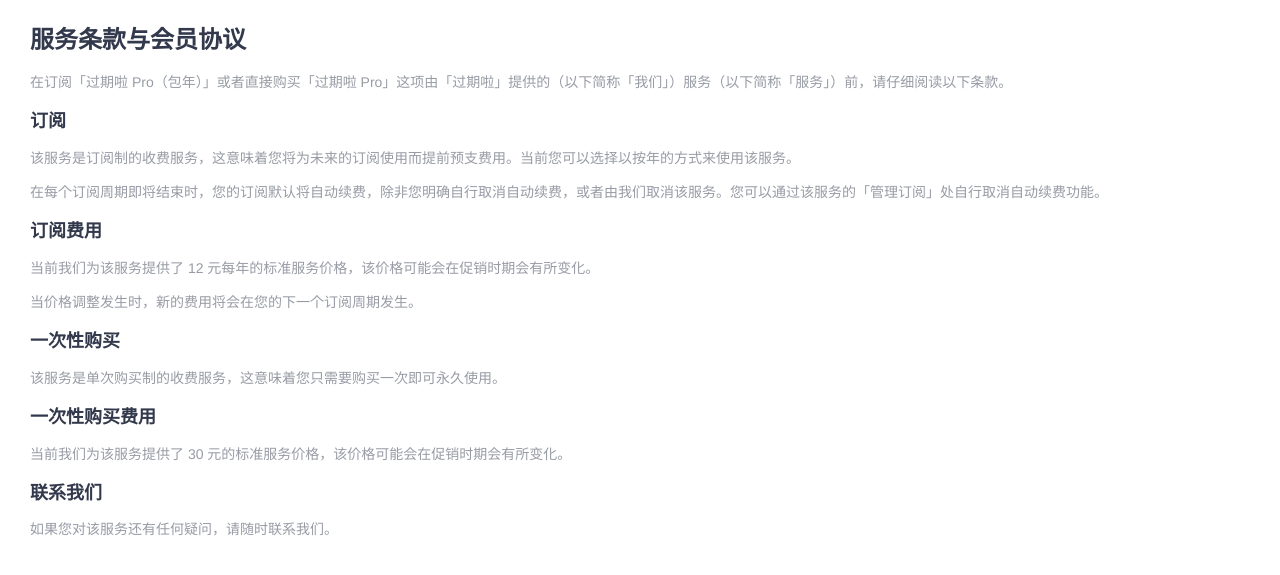
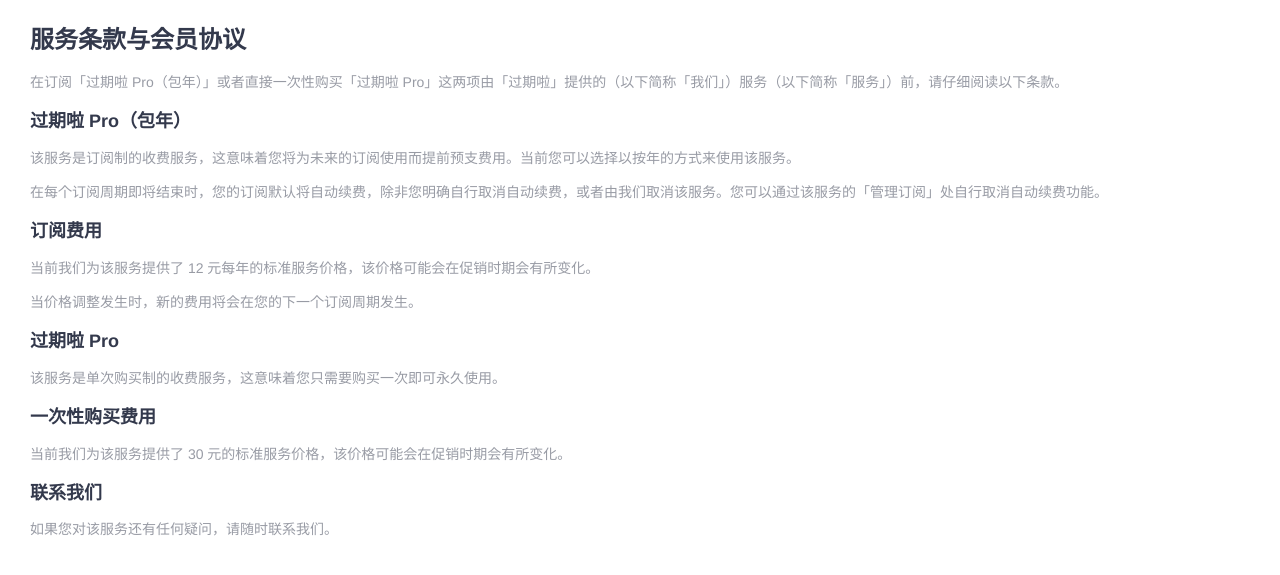
Before and after one commit to vanemu/vanemu.github.io, a Jekyll site: the page gql_service.html, which Jekyll copies as it is, in a window 1280 px wide. Shown: the top 575 px of the page. Built offline with Jekyll 4.4.1, drawn with Linux system fonts in a browser that asks for light colours.

Commit message:
修改服务条款与会员协议

```diff
--- a/gql_service.html
+++ b/gql_service.html
@@ -38,10 +38,10 @@
 <body>
     <h1>服务条款与会员协议</h1>
     <p>
-        在订阅「过期啦 Pro（包年）」或者直接购买「过期啦 Pro」这项由「过期啦」提供的（以下简称「我们」）服务（以下简称「服务」）前，请仔细阅读以下条款。
+        在订阅「过期啦 Pro（包年）」或者直接一次性购买「过期啦 Pro」这两项由「过期啦」提供的（以下简称「我们」）服务（以下简称「服务」）前，请仔细阅读以下条款。
     </p>
     <h2>
-        订阅
+        过期啦 Pro（包年）
     </h2>
     <p>
         该服务是订阅制的收费服务，这意味着您将为未来的订阅使用而提前预支费用。当前您可以选择以按年的方式来使用该服务。
@@ -59,7 +59,7 @@
         当价格调整发生时，新的费用将会在您的下一个订阅周期发生。
     </p>
     <h2>
-        一次性购买
+        过期啦 Pro
     </h2>
     <p>
         该服务是单次购买制的收费服务，这意味着您只需要购买一次即可永久使用。
```
